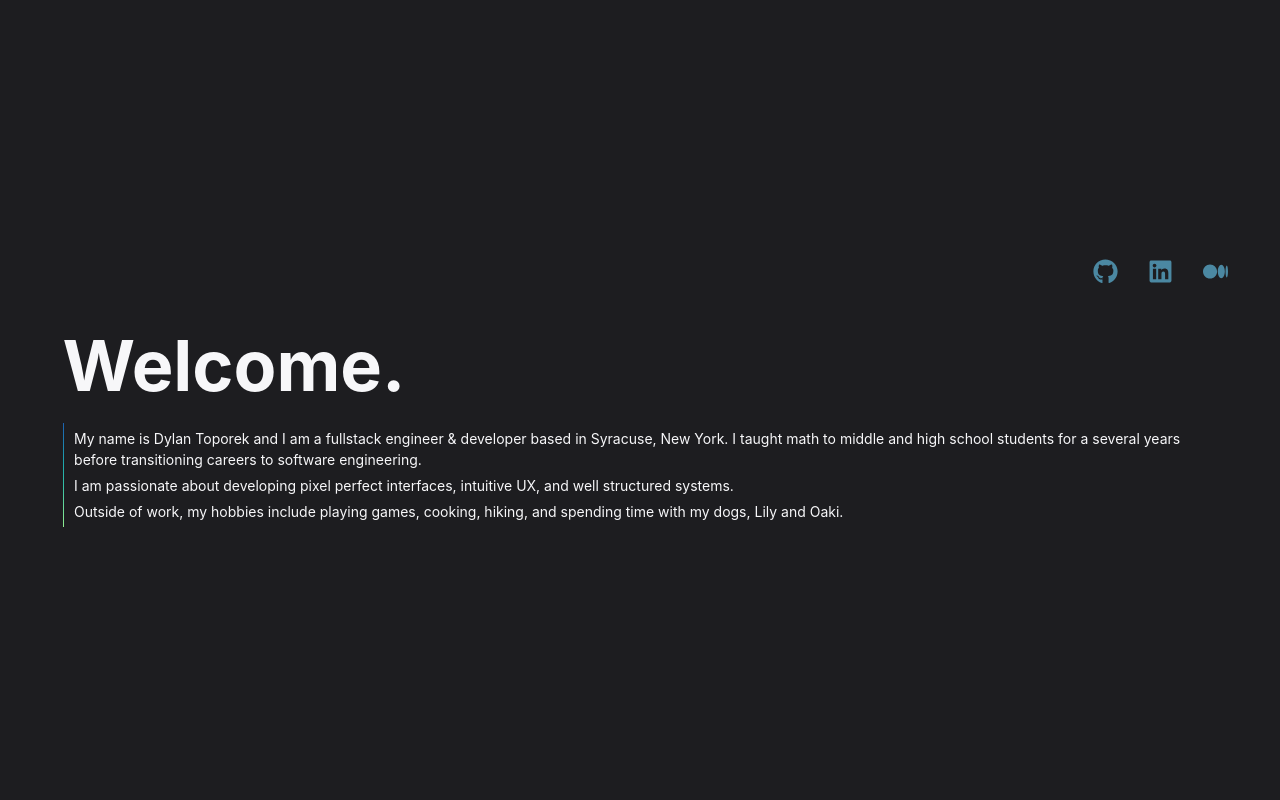
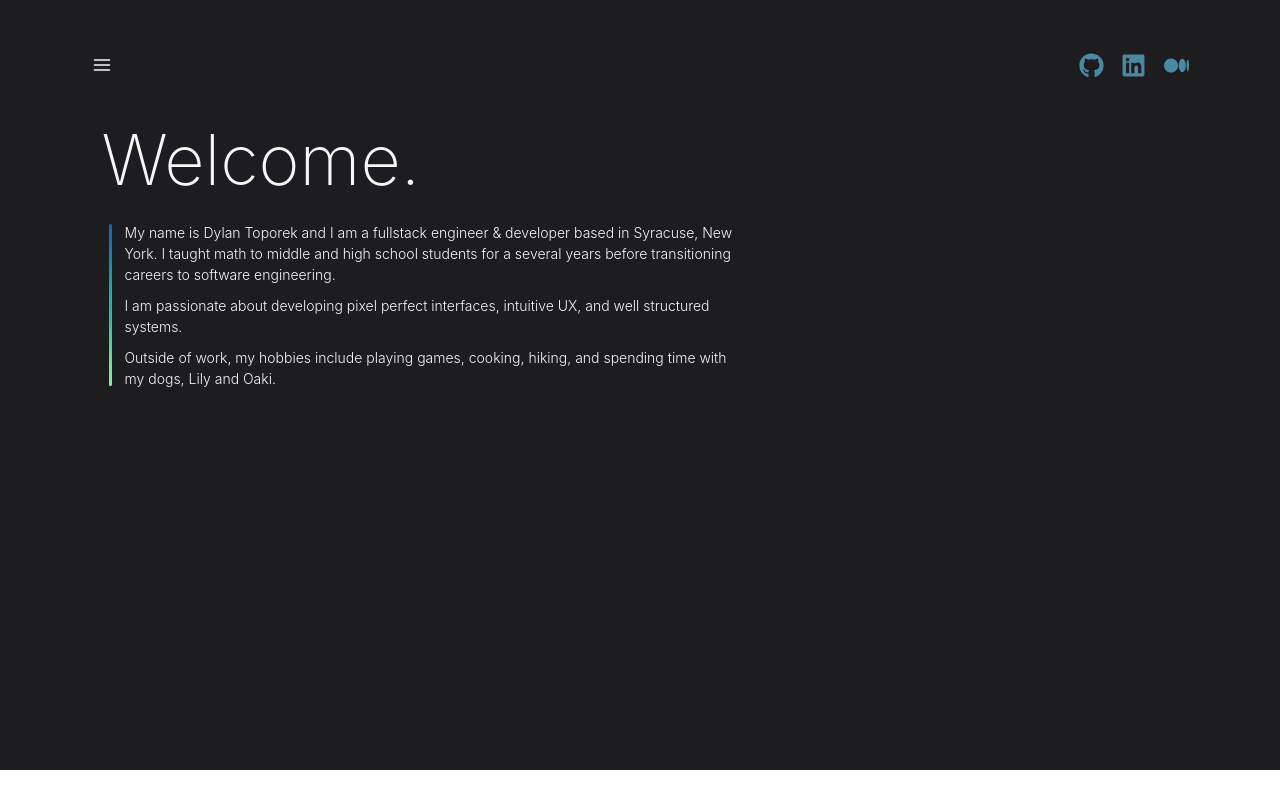
Before and after one commit to dylantoporek/portfolio-project, a React (Create React App) app: page / in a window 1280 px wide. Built offline with nearby package versions, Linux system fonts and the light colour scheme.

Commit message:
home page version 2

```diff
--- a/package.json
+++ b/package.json
@@ -3,7 +3,7 @@
   "version": "0.1.0",
   "private": true,
   "dependencies": {
-    "@chakra-ui/icons": "^2.0.19",
+    "@chakra-ui/icons": "^2.1.1",
     "@chakra-ui/react": "^2.7.0",
     "@emailjs/browser": "^3.6.2",
     "@emotion/react": "^11.11.1",
--- a/src/components/App/App.js
+++ b/src/components/App/App.js
@@ -27,14 +27,20 @@ function App() {
         color={'#F7F7F9'}
         alignItems={'center'}
         justifyContent={'center'}
-        position={'relative'}
         flexDirection={'column'}
         backgroundColor={'#1D1D20'}
-        minH={'100vh'}
-        minW={'100vw'}>
+        p={isMobile ? 2: 10}
+        minW={'100vw'}
+        maxH={'-webkit-fit-content'}>
 
-          <Flex flexDir={'column'} p={20} alignSelf={'center'}>
-            <Contact/>
+          <Flex
+            flexDir={'column'}
+            p={isMobile ? 2: 10}
+            alignSelf={'center'}
+            minH={'90vh'}
+            maxW={'90vw'}>
+              <Navbar/>
+              <Contact/>
             <Routes>
                 <Route path='/' element={<Home changePage={changePage}/>}/>
                 <Route path='/projects' element={<ProjectItem changePage={changePage}/>}/>
--- a/src/components/Contact/Contact.js
+++ b/src/components/Contact/Contact.js
@@ -8,6 +8,7 @@ import {
   faMedium
 } from '@fortawesome/free-brands-svg-icons'
 import { Flex, Stack, Link } from "@chakra-ui/react";
+import {HamburgerIcon} from '@chakra-ui/icons'
 
 function Contact(){
 const [isHovered, setIsHovered] = useState('')
@@ -49,7 +50,11 @@ const openInNewTab = string => {
     }
 
   return (
-    <Stack flexDir={'horizontal'} gap={10} justifyContent={'flex-end'}>
+    <Stack flexDir={'horizontal'} gap={5} justifyContent={'space-between'} alignItems={'center'}>
+       <Flex p={1}>
+          <HamburgerIcon boxSize={8}/>
+        </Flex>
+        <Flex gap={5}>
         {contactMethods.map((method) => {
           return (
             <Flex
@@ -73,6 +78,8 @@ const openInNewTab = string => {
             </Flex>
           )
         })}
+        </Flex>
+
     </Stack>
   )
 }
--- a/src/components/Home/Home.js
+++ b/src/components/Home/Home.js
@@ -20,30 +20,31 @@ function Home({}){
         fallback: false,
     })
     return (
-        <Stack mt={10}>
+        <Stack mt={10} transition={'all ease-in .2s'}>
             <Flex
              flexDir={'column'}
              alignSelf={'center'}
              p={5}
              fontSize={14}
+             fontWeight={300}
              maxW={'100%'}>
-                <Heading fontSize={isMobile ? 40:70} mb={4}>
+                <Heading fontSize={isMobile ? 40:70} fontWeight={200} mb={4}>
                     Welcome.
                 </Heading>
-                <Flex>
+                <Flex ml={isMobile ? 0:3} maxW={isMobile ? '100%' : '60%'}>
                     <Flex
                         background={'linear-gradient(to top,  #90EE90 0%, #67D89A 20%, #34BEA5 40%, #1EA9AC 60%, #1D80AF 80%, #1C61B1 100%)'}
-                        w={isMobile ? '10px' : '2px'}
-                        minH={'95%'}
-                        maxH={'95%'}
-                        marginTop={2}
-                        marginBottom={2}>
+                        minW={'3px'}
+                        borderRadius={'5em'}
+                        marginRight={1}
+                        mt={5}
+                        mb={5}>
                     </Flex>
                     <Flex p={4} flexDir={'column'}>
-                        <Text mb={2}>
+                        <Text mb={4}>
                             My name is Dylan Toporek and I am a fullstack engineer & developer based in Syracuse, New York. I taught math to middle and high school students for a several years before transitioning careers to software engineering.
                         </Text>
-                        <Text mb={2}>
+                        <Text mb={4}>
                             I am passionate about developing pixel perfect interfaces, intuitive UX, and well structured systems.
                         </Text>
                         <Text>
--- a/src/components/Navbar/Navbar.js
+++ b/src/components/Navbar/Navbar.js
@@ -1,6 +1,7 @@
 import React, {useState} from "react";
 import PageNav from "../PageNav/PageNav";
 import logo from '../../images/logo.png'
+
 import { useNavigate } from "react-router-dom"
 import {Stack, Flex, Text, useMediaQuery} from '@chakra-ui/react'
 
@@ -41,24 +42,27 @@ function Navbar({selectedPage}){
 
     }
 
+    // <Flex>
+    //             {navbarItems.map((item) => <Flex
+    //                 key={item}
+    //                 cursor={'pointer'}
+    //                 mb={5}
+    //                 fontSize={12}
+    //                 fontWeight={700}
+    //                 color={selectedNav === item ? '#41E2BA' : '#F7F7F9'}
+    //                 onMouseOver={(e) => setSelectedNav(e.target.innerText) }
+    //                 onMouseOut={() => setSelectedNav(null)}
+    //                 onClick={(e) => handleNavigate(`${e.target.innerText}`)}>
+    //                     {item} //
+    //                 </Flex>
+    //             )}
+    //         </Flex>
 
     return (
         <Stack>
-            <Flex>
-                {navbarItems.map((item) => <Flex
-                    key={item}
-                    cursor={'pointer'}
-                    mb={5}
-                    fontSize={12}
-                    fontWeight={700}
-                    color={selectedNav === item ? '#41E2BA' : '#F7F7F9'}
-                    onMouseOver={(e) => setSelectedNav(e.target.innerText) }
-                    onMouseOut={() => setSelectedNav(null)}
-                    onClick={(e) => handleNavigate(`${e.target.innerText}`)}>
-                        {item} //
-                    </Flex>
-                )}
-            </Flex>
+            {/* <Flex p={1}>
+                <HamburgerIcon boxSize={8}/>
+            </Flex> */}
         </Stack>
 
     )
```
Also changed, not shown: 1 other file (tests, documents, lock files or other folders).
